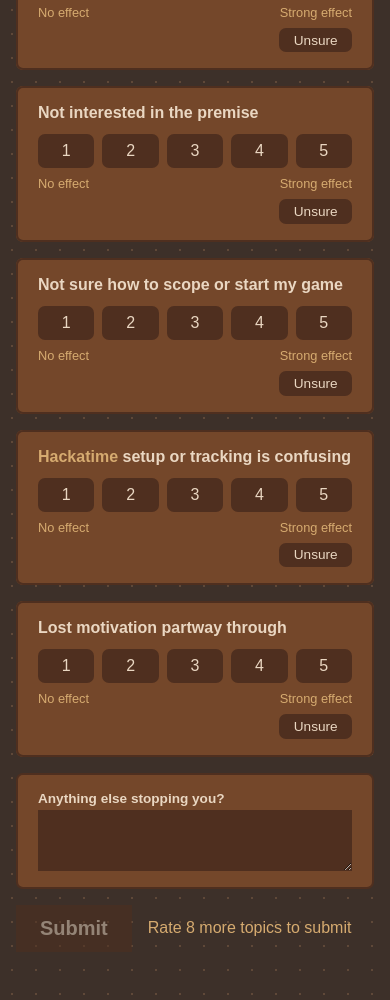
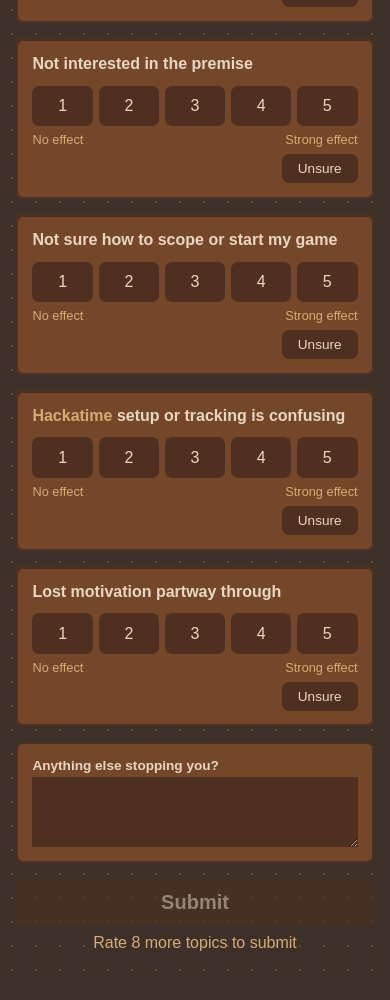
Before and after one commit to hackclub/mipmap, a SvelteKit app in the folder frontend/: page /surveys/1 in a window 390 px wide. Shown: the part 914-1914 px from the top of the page. Built offline with nearby package versions, Linux system fonts and the light colour scheme; no server answers; a web font is replaced by a local one.

Commit message:
improve survey on phone screens

```diff
--- a/frontend/src/lib/surveys/Scale.svelte
+++ b/frontend/src/lib/surveys/Scale.svelte
@@ -124,4 +124,27 @@
         padding: 0.3rem 0.9rem;
         font-size: 0.85rem;
     }
+
+    @media (max-width: 30rem) {
+        fieldset {
+            gap: 0.4rem;
+            padding: 0.85rem 0.9rem;
+        }
+
+        legend {
+            line-height: 1.3;
+        }
+
+        .points {
+            gap: 0.35rem;
+        }
+
+        .points label {
+            padding: 0.7rem 0;
+        }
+
+        .unsure {
+            padding: 0.45rem 1rem;
+        }
+    }
 </style>
--- a/frontend/src/routes/surveys/[id]/+page.svelte
+++ b/frontend/src/routes/surveys/[id]/+page.svelte
@@ -162,4 +162,30 @@
         align-items: center;
         gap: 1rem;
     }
+
+    @media (max-width: 30rem) {
+        main {
+            gap: 1.5rem;
+            padding: 2rem 1rem;
+        }
+
+        h1 {
+            font-size: clamp(1.5rem, 6.5vw, 1.75rem);
+        }
+
+        .text {
+            padding: 0.85rem 0.9rem;
+        }
+
+        .text :global(textarea) {
+            font-size: 1rem;
+        }
+
+        .actions {
+            flex-direction: column;
+            align-items: stretch;
+            gap: 0.5rem;
+            text-align: center;
+        }
+    }
 </style>
```
